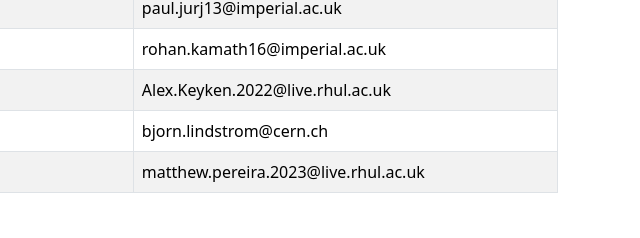
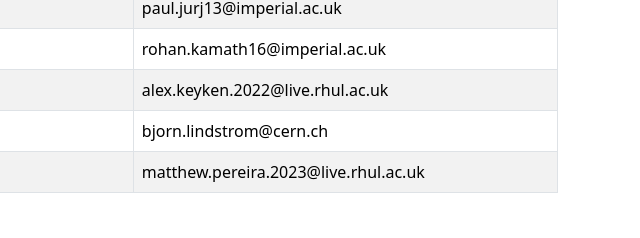
Before and after one commit to bdsim-collaboration/web, a plain HTML site: page contact.html in a window 1280 px wide. Shown: the part 1147-1385 px from the top of the page, 640-1280 px from the left. Drawn offline with nearby package versions, Linux system fonts and the light colour scheme.

Commit message:
fix alex email

```diff
--- a/contact.html
+++ b/contact.html
@@ -121,7 +121,7 @@
         <tr>
             <td>Alex Keyken</td>
             <td>FASER, Millicharge</td>
-            <td>Alex.Keyken.2022@live.rhul.ac.uk</td>
+            <td>alex.keyken.2022@live.rhul.ac.uk</td>
         </tr>
         <tr>
             <td>Bjorn Lindstrom</td>
```
